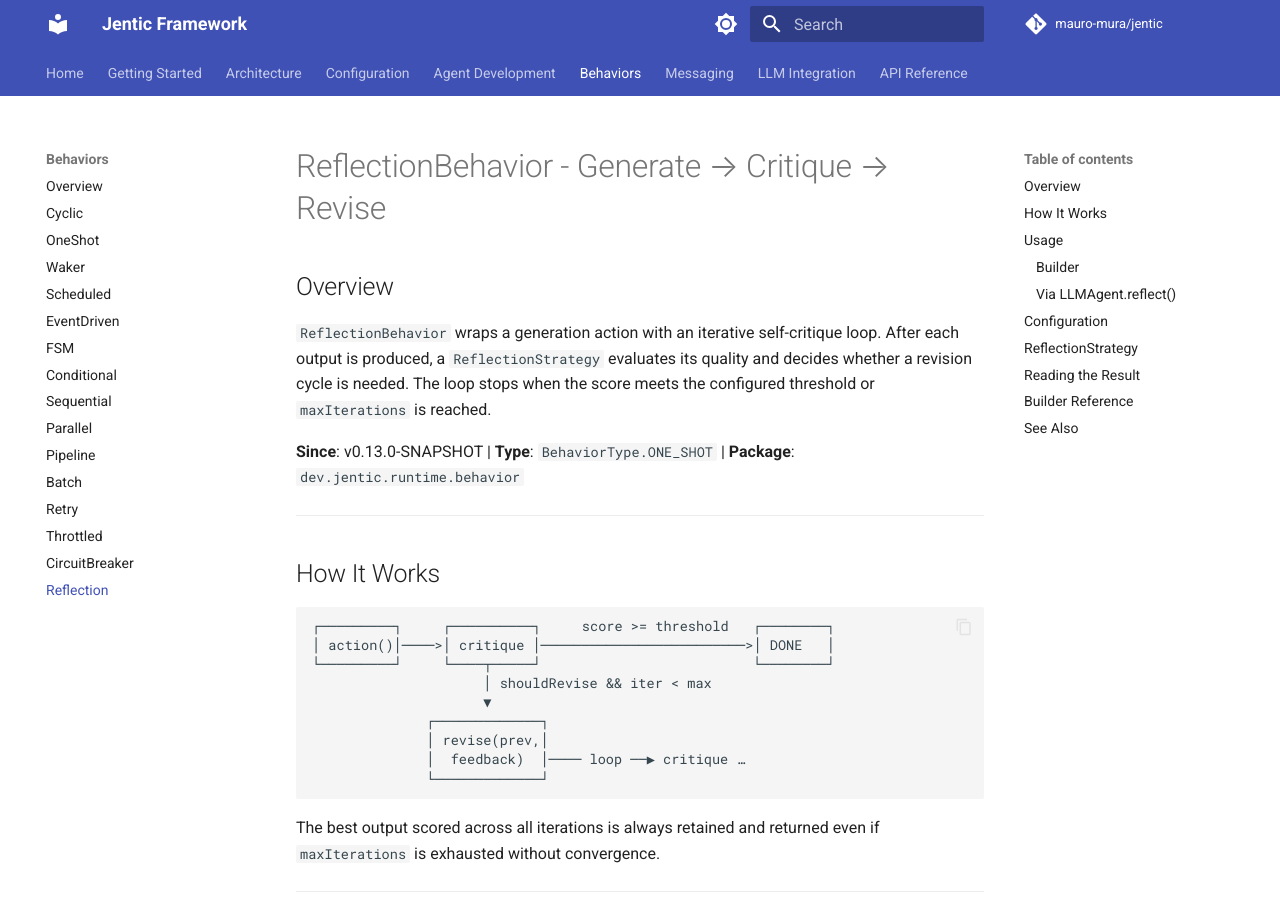
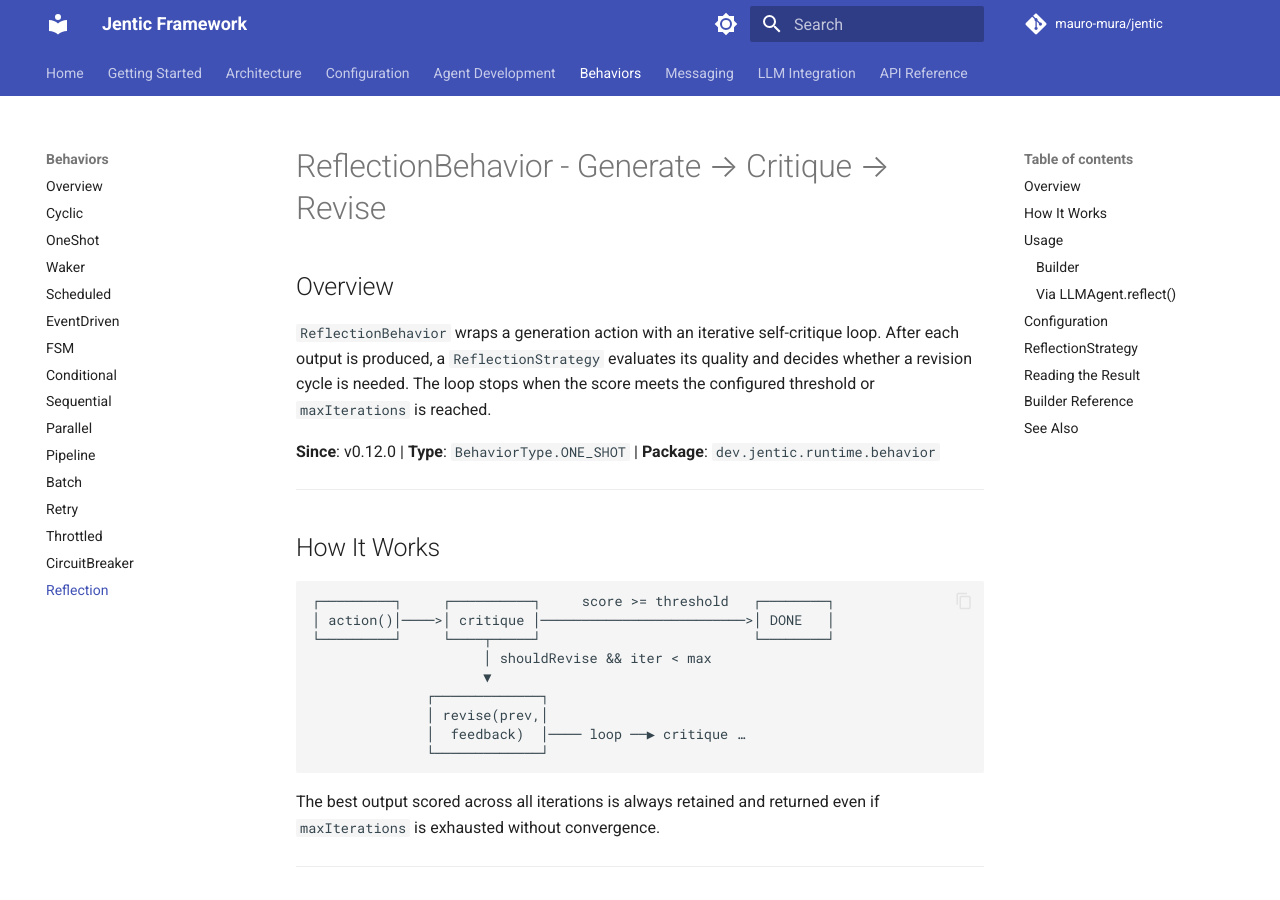
Before and after one commit to mauro-mura/jentic, an MkDocs documentation site: the page built from docs/behaviors/ReflectionBehavior.md, in a window 1280 px wide and 900 px high. Built offline with MkDocs 1.6.1 and Material for MkDocs 9.7.7, drawn with Linux system fonts in a browser that asks for light colours; comment, search, counter and statistics services are not loaded.

Commit message:
docs: fix version annotation in ReflectionBehavior.md

```diff
--- a/docs/behaviors/ReflectionBehavior.md
+++ b/docs/behaviors/ReflectionBehavior.md
@@ -7,7 +7,7 @@ After each output is produced, a `ReflectionStrategy` evaluates its quality and
 decides whether a revision cycle is needed. The loop stops when the score meets the
 configured threshold or `maxIterations` is reached.
 
-**Since**: v0.13.0-SNAPSHOT | **Type**: `BehaviorType.ONE_SHOT` | **Package**: `dev.jentic.runtime.behavior`
+**Since**: v0.12.0 | **Type**: `BehaviorType.ONE_SHOT` | **Package**: `dev.jentic.runtime.behavior`
 
 ---
 
```
